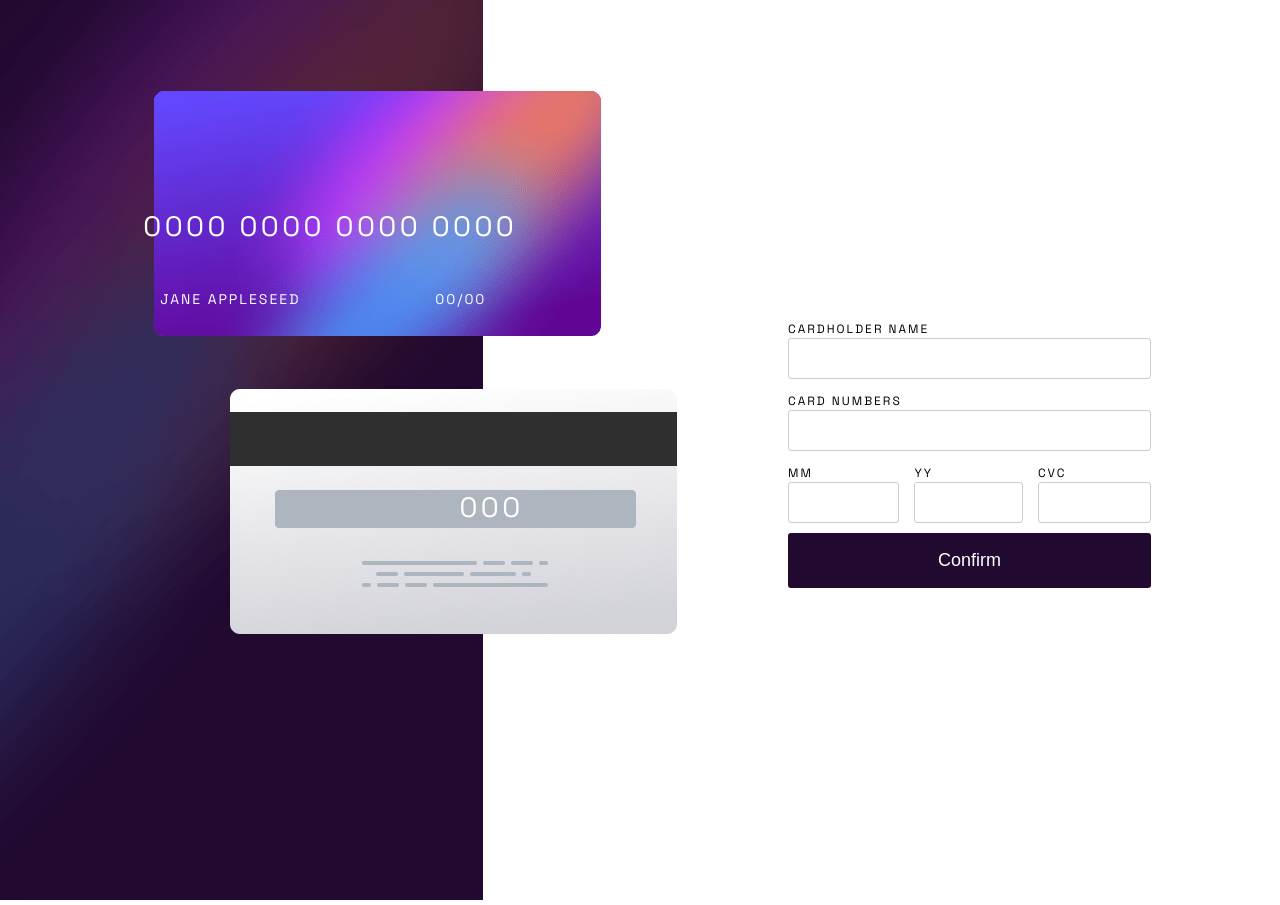
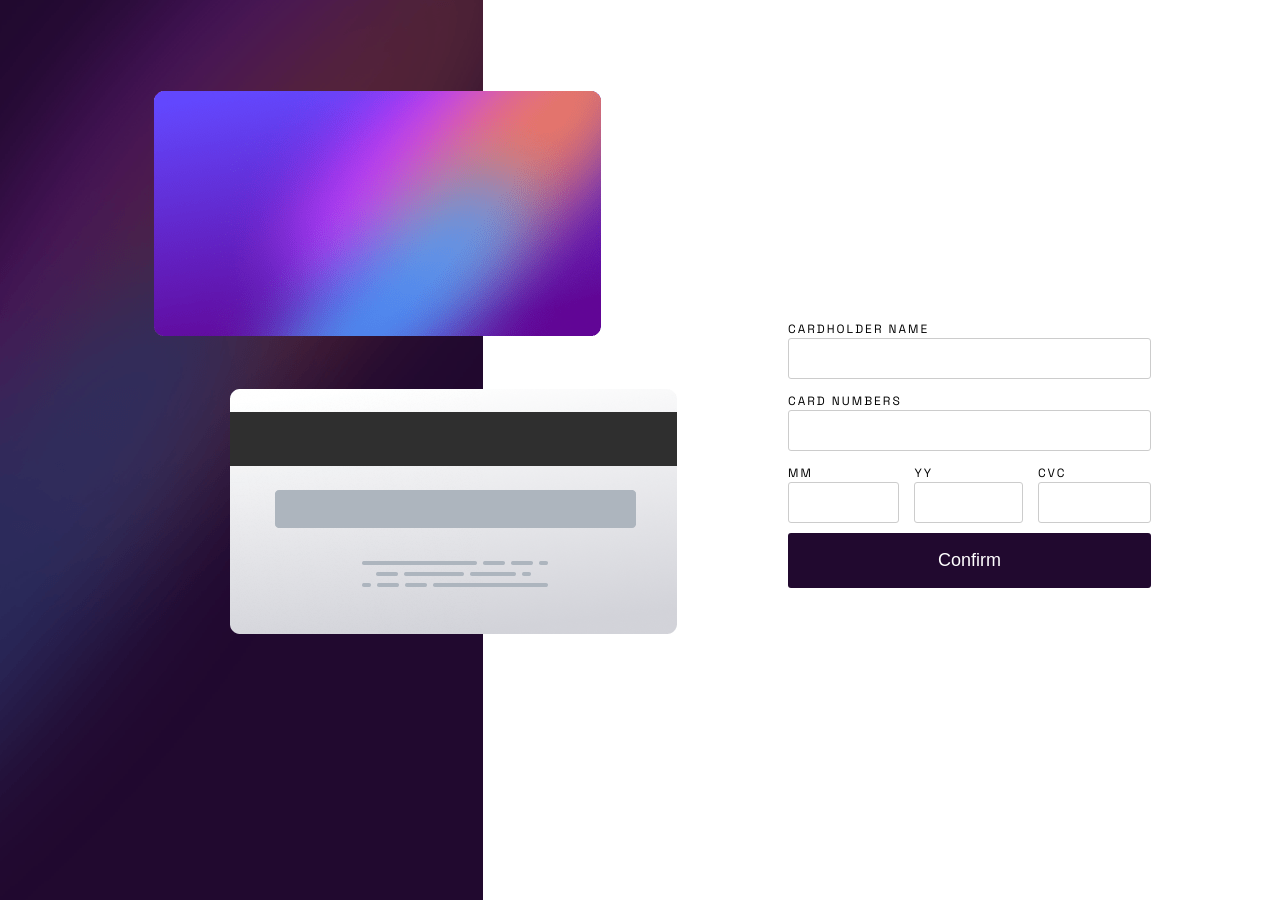
Before and after one commit to astarta16/interactive-card-details, a React (Vite) app: page / in a window 1280 px wide. Built offline with nearby package versions, Linux system fonts and the light colour scheme.

Commit message:
add funcionality to appear everything in the card

```diff
--- a/package.json
+++ b/package.json
@@ -10,13 +10,13 @@
     "preview": "vite preview"
   },
   "dependencies": {
-    "@hookform/resolvers": "^3.3.1",
+    "@hookform/resolvers": "^3.3.2",
     "components": "^0.1.0",
     "react": "^18.2.0",
     "react-dom": "^18.2.0",
     "react-hook-form": "^7.47.0",
     "styled": "^1.0.0",
-    "styled-components": "^6.0.8",
+    "styled-components": "^6.1.0",
     "yup": "^1.3.2"
   },
   "devDependencies": {
--- a/src/App.tsx
+++ b/src/App.tsx
@@ -1,6 +1,28 @@
 import styled from "styled-components";
 import Card from "./Components/Card";
 import Form from "./Components/Form";
+import { useState } from "react";
+
+function App(): JSX.Element {
+  const [formData, setFormData] = useState<FormData | null>(null);
+
+  const handleFormSubmit = (data: FormData) => {
+    setFormData(data);
+  };
+
+  return (
+    <AppContainer>
+      <CardContainer>
+        <Card formData={formData} />
+      </CardContainer>
+      <FormContainer>
+        <Form onFormSubmit={handleFormSubmit} />
+      </FormContainer>
+    </AppContainer>
+  );
+}
+
+export default App;
 
 const AppContainer = styled.div`
   display: flex;
@@ -14,18 +36,3 @@ const CardContainer = styled.div`
 const FormContainer = styled.div`
   width: 35%;
 `;
-
-function App(): JSX.Element {
-  return (
-    <AppContainer>
-      <CardContainer>
-        <Card />
-      </CardContainer>
-      <FormContainer>
-        <Form />
-      </FormContainer>
-    </AppContainer>
-  );
-}
-
-export default App;
--- a/src/Components/Card.tsx
+++ b/src/Components/Card.tsx
@@ -1,7 +1,8 @@
+import React from "react";
+import styled from "styled-components";
 import BgImage from "../assets/bg-main-desktop.png";
 import CardFront from "../assets/bg-card-front.png";
 import CardBack from "../assets/bg-card-back.png";
-import styled from "styled-components";
 
 const Container = styled.div`
   position: relative;
@@ -38,23 +39,35 @@ letter-spacing: 2px;
   text-transform: uppercase;
   transform: translate(-50%, -50%);
   position: absolute;
-
-
 `;
 
-function Card() {
+interface CardProps {
+  formData: FormData | null;
+}
+
+function Card({ formData }: CardProps) {
   return (
     <Container>
       <img src={BgImage} alt="Background" />
       <CardImageFront src={CardFront} alt="Card Front" />
-      <CardText style={{ top: "25%", left: "43%" }}>0000 0000 0000 0000</CardText>
-      <CardName style={{ top: "33%", left: "30%" }}>JANE APPLESEED</CardName>
-      <CardName style={{ top: "33%", left: "60%" }}>00/00</CardName>
-
-
+      {formData ? (
+        <>
+          <CardText style={{ top: "25%", left: "43%" }}>
+            {formData.cardNumber}
+          </CardText>
+          <CardName style={{ top: "33%", left: "30%" }}>
+            {formData.fullName}
+          </CardName>
+          <CardName style={{ top: "33%", left: "60%" }}>
+            {formData.expirationMonth}/{formData.expirationYear}
+          </CardName>
+        </>
+      ) : null}
 
       <CardImageBack src={CardBack} alt="Card Back" />
-      <CardText style={{ top: "56%", left: "64%" }}>000</CardText>
+      {formData ? (
+        <CardText style={{ top: "56%", left: "64%" }}>{formData.cvc}</CardText>
+      ) : null}
     </Container>
   );
 }
--- a/src/Components/Form.tsx
+++ b/src/Components/Form.tsx
@@ -1,7 +1,9 @@
-import styled from "styled-components";
+import React from "react";
 import { yupResolver } from "@hookform/resolvers/yup";
 import { useForm, Controller } from "react-hook-form";
 import * as yup from "yup";
+
+import styled from "styled-components";
 
 const FormWrapper = styled.div`
   width: 90%;
@@ -41,7 +43,6 @@ const FormSubmit = styled.button`
   font-weight: 500;
 `;
 
-
 const Label = styled.label`
   font-size: 12px;
   font-style: normal;
@@ -70,17 +71,28 @@ type FormData = {
   cvc: string;
 };
 
-function Form() {
+interface FormProps {
+  onFormSubmit: (data: FormData) => void;
+}
+
+function Form({ onFormSubmit }: FormProps) {
   const {
     handleSubmit,
     control,
+    watch,
     formState: { errors },
   } = useForm<FormData>({
     resolver: yupResolver(schema),
   });
 
+  const fullNAme = watch("fullName");
+  const cardNumber = watch("cardNumber");
+  const expirationMonth = watch("expirationMonth");
+  const expirationYear = watch("expirationYear");
+  const cvc = watch("cvc");
+
   const onSubmit = (data: FormData) => {
-    console.log(data);
+    onFormSubmit(data);
   };
 
   return (
```
Also changed, not shown: 1 other file (tests, documents, lock files or other folders). Lines whose indentation alone changed are shown as unchanged.
